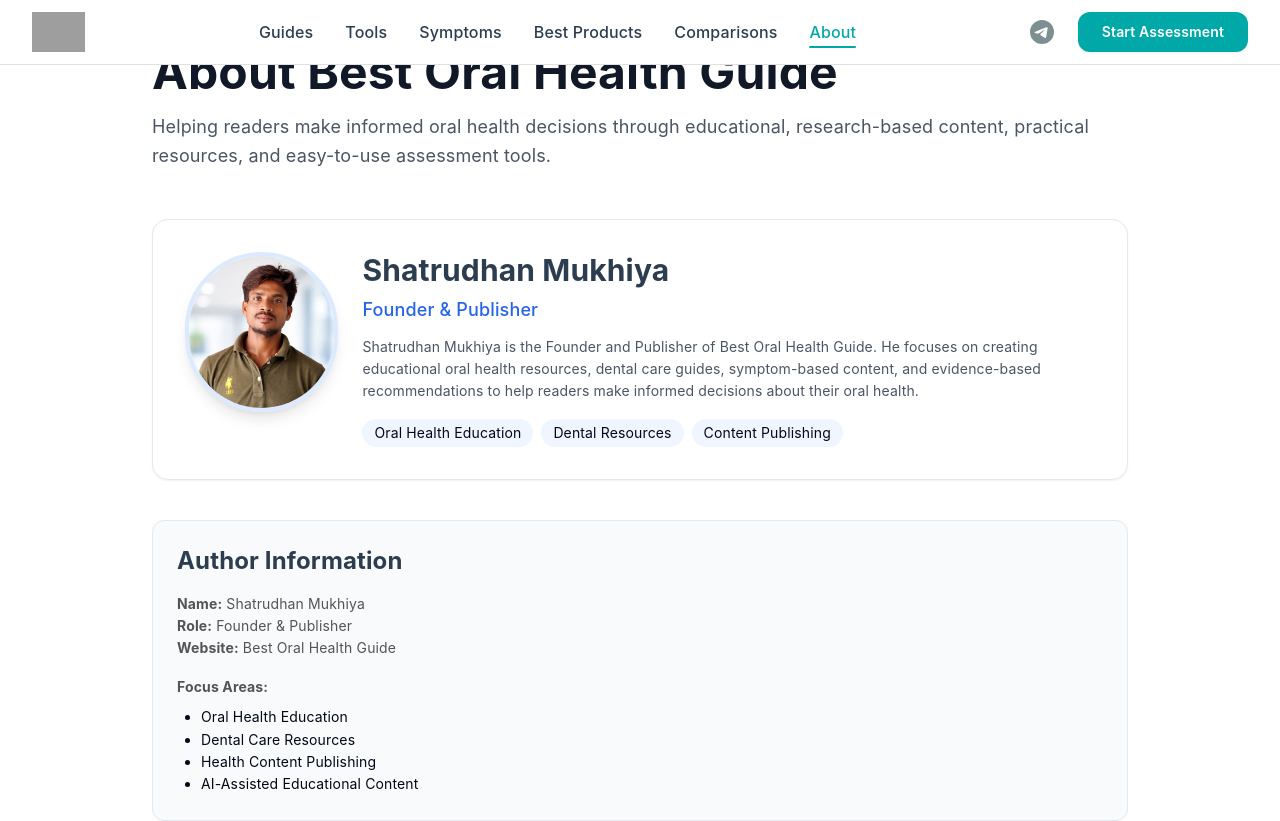
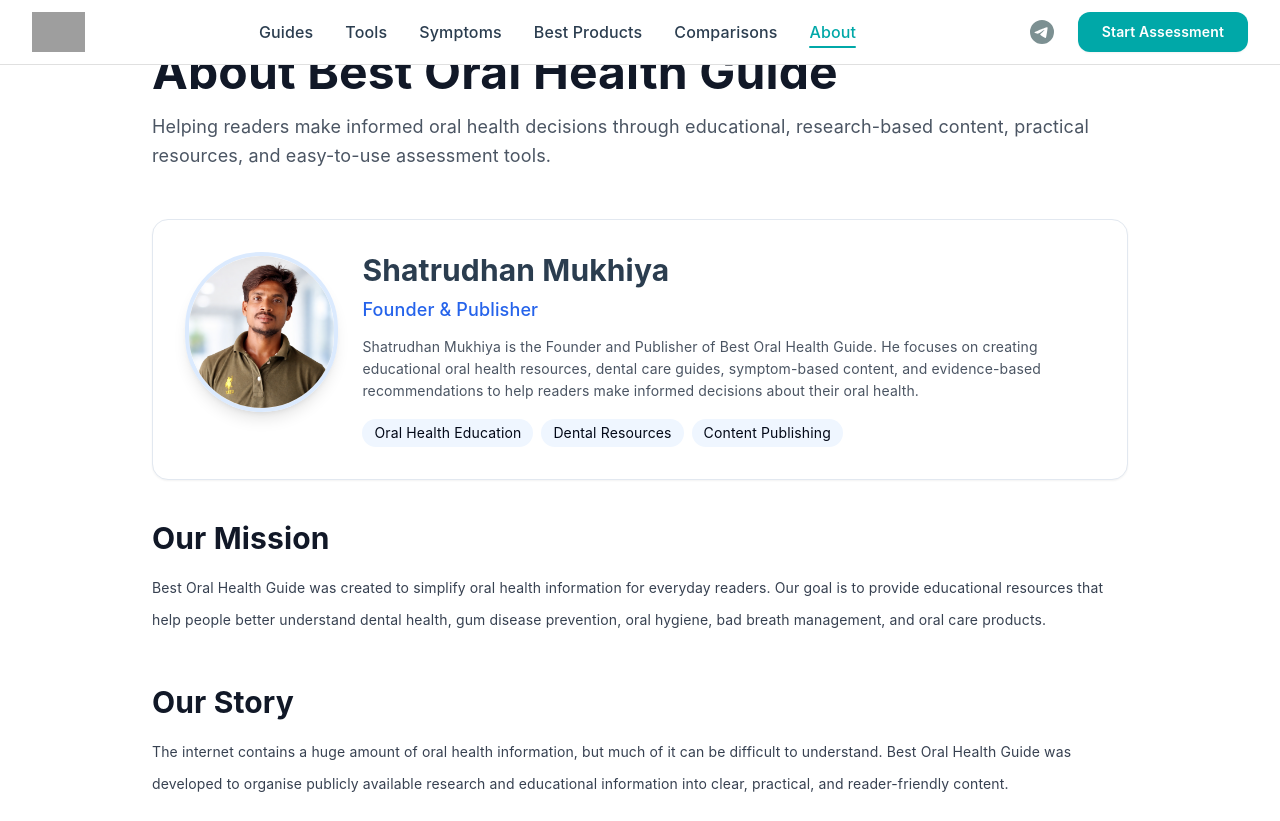
Before and after one commit to shatrudhan1/bestoralhealthguide, a React (Vite) app: page /about-author in a window 1280 px wide. Shown: the top 821 px of the page. Built offline with nearby package versions, Linux system fonts and the light colour scheme; grey boxes are pictures that could not be loaded.

Commit message:
Remove author information from AboutAuthorPage
Removed author information section from About Author Page.

```diff
--- a/src/pages/AboutAuthorPage.jsx
+++ b/src/pages/AboutAuthorPage.jsx
@@ -69,29 +69,6 @@ const AboutAuthorPage = () => {
 
   </div>
 </div>
-          {/* Author Information */}
-<section className="mb-12">
-  <div className="bg-slate-50 border rounded-xl p-6">
-    <h2 className="text-2xl font-bold mb-4">
-      Author Information
-    </h2>
-
-    <p><strong>Name:</strong> Shatrudhan Mukhiya</p>
-    <p><strong>Role:</strong> Founder & Publisher</p>
-    <p><strong>Website:</strong> Best Oral Health Guide</p>
-
-    <p className="mt-4">
-      <strong>Focus Areas:</strong>
-    </p>
-
-    <ul className="list-disc ml-6 mt-2">
-      <li>Oral Health Education</li>
-      <li>Dental Care Resources</li>
-      <li>Health Content Publishing</li>
-      <li>AI-Assisted Educational Content</li>
-    </ul>
-  </div>
-</section>
 
           {/* Mission */}
           <section className="mb-12">
```
